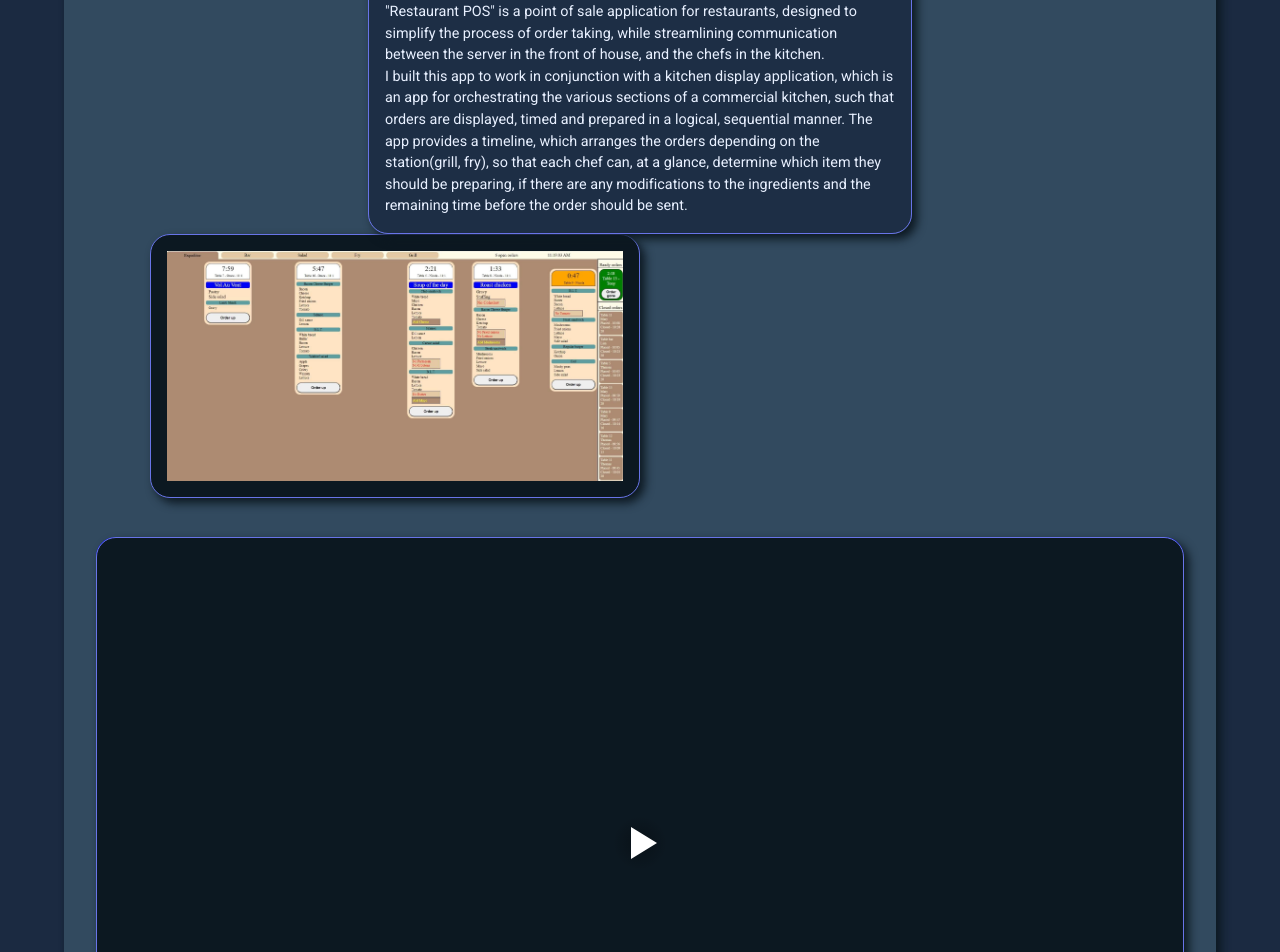
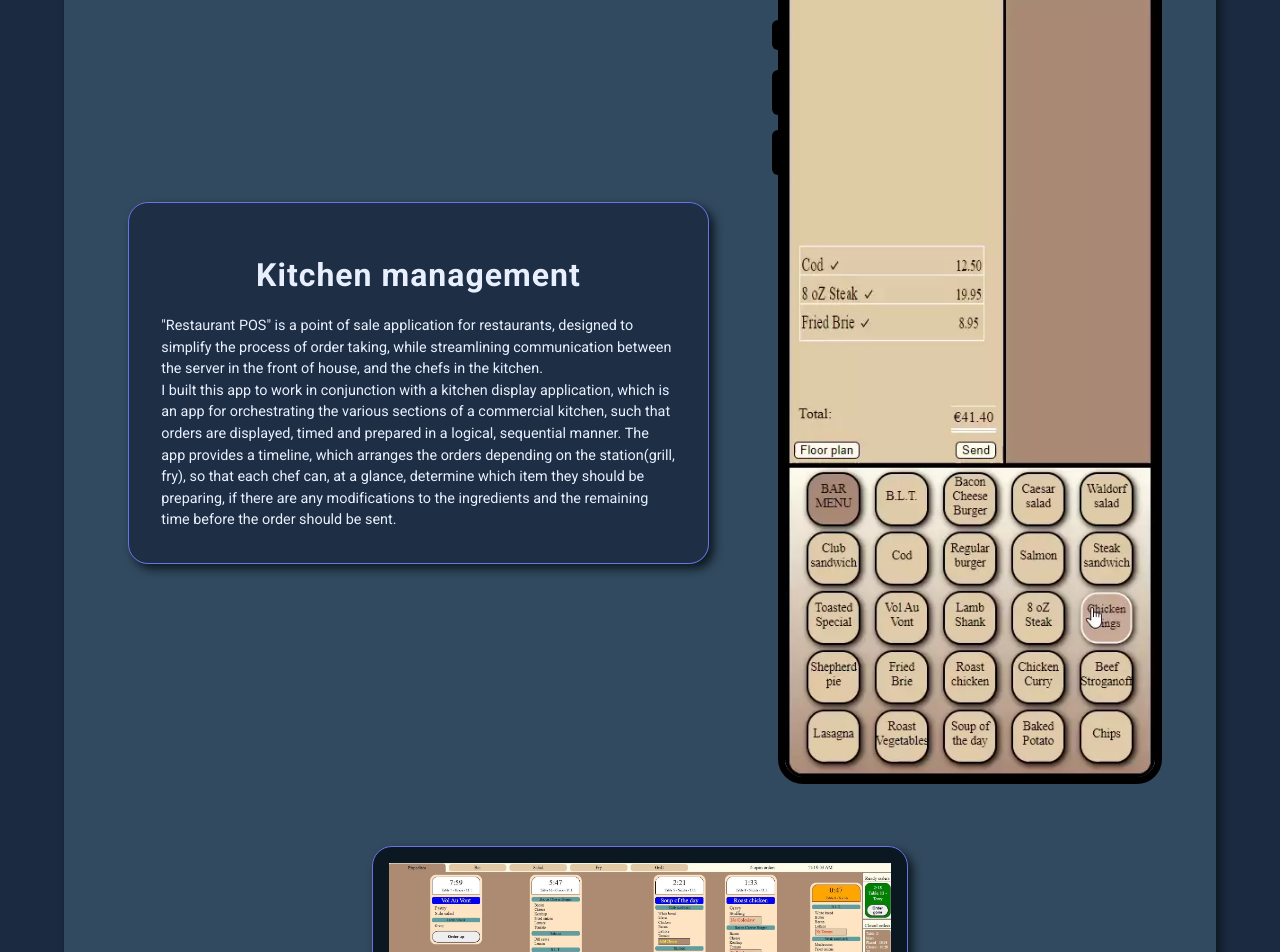
Before and after one commit to John-Paul-Larkin/portfolioVer2, a React (Vite) app: page / in a window 1280 px wide. Shown: the part 960-1912 px from the top of the page. Built offline with nearby package versions, Linux system fonts and the light colour scheme; no server answers.

Commit message:
before grid

```diff
--- a/src/Components/Projects/KitchenDisplayImage.css
+++ b/src/Components/Projects/KitchenDisplayImage.css
@@ -2,10 +2,12 @@
   display: none;
 }
 
-@media (min-width: 650px) {
+@media (min-width: 700px) {
     .kitchen-display-wrapper {
-        width: 90%;
+        max-width: calc(50% - .5rem);
         margin: 0 auto;
+        display: flex;
+        align-items: center;
       }
 
       .kitchen-display {
@@ -14,7 +16,7 @@
         border-radius: 20px;
         padding: 1rem;
         border: 1px solid var(--clr-four);
-        width: 50%;
+        width: 100%;
         box-shadow: 5px 5px 10px var(--clr-one);
       }
 }
--- a/src/Components/Projects/KitchenDisplayImage.tsx
+++ b/src/Components/Projects/KitchenDisplayImage.tsx
@@ -1,6 +1,6 @@
 import { motion } from "framer-motion";
 import kitchenDisplay from "../../Assets/Images/KitchenDisplay.jpg";
-import './KitchenDisplayImage.css';
+import "./KitchenDisplayImage.css";
 
 export default function KitchenDisplayImage() {
   const animate = {
@@ -13,14 +13,14 @@ export default function KitchenDisplayImage() {
     },
   };
 
-  const initialLeft = {
+  const initialRight = {
     opacity: 0.1,
-    x: -100,
+    x: 100,
   };
 
   return (
     <div className="kitchen-display-wrapper">
-      <motion.div initial={initialLeft} whileInView={animate} className="kitchen-display img-btn-container">
+      <motion.div initial={initialRight} whileInView={animate} className="kitchen-display img-btn-container">
         <img src={kitchenDisplay} alt="" />
         <div className="overlay">
           <div className="overlay-text">
--- a/src/Components/Projects/PosDescription.css
+++ b/src/Components/Projects/PosDescription.css
@@ -1,10 +1,18 @@
+.description-wrapper {
+  z-index: 3;
+  display:flex;
+  align-items: center;
+  justify-content: center;
+  width:100%;
+  padding-top: 2rem;
+}
+
 .project1 .description {
+  width:90%;
   padding: 1rem;
   font-size: 0.9rem;
-  display: inline-block;
-  background-color: var(--clr-one);
+  /* display: inline-block; */
   border-radius: 20px;
-  z-index: 3;
   border: 1px solid var(--clr-four);
   background: rgba(27, 42, 65, 0.85); /* --clr-two as rgb   */
 }
@@ -17,12 +25,15 @@
   padding: 1rem 1rem;
 }
 
-@media (min-width: 650px) {
+@media (min-width: 700px) {
   .project1 .description {
-    padding: 1rem;
-    max-width: 50%;
+    padding: 2rem;
     opacity: 1;
     height: fit-content;
     box-shadow: 5px 5px 10px var(--clr-one);
   }
+
+  .description-wrapper {
+    max-width: calc(60% - 0.5rem);
+  }
 }
--- a/src/Components/Projects/PosDescription.tsx
+++ b/src/Components/Projects/PosDescription.tsx
@@ -1,5 +1,5 @@
 import { motion } from "framer-motion";
-import './PosDescription.css'
+import "./PosDescription.css";
 
 export default function PosDescription() {
   const animate = {
@@ -23,6 +23,7 @@ export default function PosDescription() {
   };
 
   return (
+    <motion.div initial={initialLeft} whileInView={animate} className="description-wrapper">
       <motion.div initial={initialLeft} whileInView={animate} className="description">
         <motion.h3 initial={initial} whileInView={animate}>
           Kitchen management
@@ -38,5 +39,6 @@ export default function PosDescription() {
           if there are any modifications to the ingredients and the remaining time before the order should be sent.
         </p>
       </motion.div>
+    </motion.div>
   );
 }
--- a/src/Components/Projects/PosImage.css
+++ b/src/Components/Projects/PosImage.css
@@ -1,34 +1,74 @@
+.pos-outer-wrapper {
+  width: 100%;
+  height: 100%;
+  position: absolute;
+  z-index: 1;
+}
+
 .pos-wrapper {
+  filter: brightness(40%);
+  height: 100%;
+  width: 100%;
   display: flex;
   align-items: center;
   justify-content: center;
-  position: absolute;
-  height: 100%;
-  width: 100%;
-  /* top: 50%; */
-  /* transform:translateX(-50%); */
-  z-index: 1;
-  filter: brightness(40%);
+  position: relative;
+}
+
+.pos-image-wrapper {
+  display: flex;
+  justify-content: center;
+  height: 90%;
+  width: fit-content;
 }
 
 .pos-image {
-    height:80%;
+  border: 7px solid black;
+  border-radius: 25px;
+}
+
+.notch {
+  position: absolute;
+  width: 6px;
+  height: 45px;
+  background-color: black;
+  left: 15px;
+  border-radius: 100px 0 0 100px;
+}
+
+.n1 {
+  top: 70px;
+  height: 30px;
+}
+
+.n2 {
+  top: 120px;
+}
+
+.n3 {
+  top: 180px;
 }
 
 .pos-wrapper img {
-  border-radius: 14px;
+  /* border-radius: 14px; */
 }
 
 .phone-outline {
   display: none;
 }
 
-@media (min-width: 650px) {
+@media (min-width: 700px) {
+  .pos-outer-wrapper {
+    display: inline-block;
+    width: auto;
+    height: auto;
+    position: static;
+    /* width: 200px; */
+  }
+
   .pos-wrapper {
-    display: inline-block;
-    position: relative;
     filter: none;
-    width:250px;
+    /* position: relative; */
     /* z-index: 1; */
   }
 
--- a/src/Components/Projects/PosImage.tsx
+++ b/src/Components/Projects/PosImage.tsx
@@ -1,7 +1,7 @@
 import { motion } from "framer-motion";
 import PhoneBorder from "../../Assets/Images/PhoneBorder.png";
 import posMove from "../../Assets/Images/PosMove.webp";
-import './PosImage.css';
+import "./PosImage.css";
 
 const initialRight = {
   opacity: 0.1,
@@ -22,9 +22,14 @@ const animate = {
 
 export default function PosImage() {
   return (
-    <motion.div initial={initialRight} whileInView={animate} className="pos-wrapper img-btn-container">
-      <img src={PhoneBorder} className="phone-outline" alt="phone border outline" />
+    <motion.div initial={initialRight} whileInView={animate} className="pos-outer-wrapper">
+      <div className="pos-wrapper">
+        {/* <img src={PhoneBorder} className="phone-outline" alt="phone border outline" /> */}
+        <div className="pos-image-wrapper img-btn-container">
           <img src={posMove} className="pos-image" alt="animated image of the point of sale app in action" />
+          <div className="notch n1"></div>
+          <div className="notch n2"></div>
+          <div className="notch n3"></div>
 
           <div className="overlay"></div>
           <form target="_blank">
@@ -37,6 +42,8 @@ export default function PosImage() {
               Live
             </button>
           </form>
+        </div>
+      </div>
     </motion.div>
   );
 }
--- a/src/Components/Projects/Projects.css
+++ b/src/Components/Projects/Projects.css
@@ -6,12 +6,11 @@
 .project1 {
   display: flex;
   flex-wrap: wrap;
-  justify-content: space-around;
-  padding: 2rem;
+  /* justify-content: space-around; */
   position: relative;
+  gap: 1rem;
+  height: auto;
 }
-
-
 
 /* CSS for image overlay   */
 /* reveals the buttons for projects links */
@@ -24,7 +23,11 @@
   display: none;
 }
 
-@media (min-width: 650px) {
+@media (min-width: 700px) {
+  .project1 {
+    padding: 2rem;
+  }
+
   .img-btn-container {
     position: relative;
   }
@@ -95,7 +98,6 @@
   .live-btn {
     left: 66%;
     display: block;
-
   }
 
   .img-btn-container:hover .highlight-btn {
--- a/src/Components/Projects/Projects.tsx
+++ b/src/Components/Projects/Projects.tsx
@@ -10,9 +10,9 @@ export default function Projects() {
       <div className="container">
         <div className="project1">
           <PosDescription />
+          <PosImage />
           <KitchenDisplayImage />
           <YouTube />
-          <PosImage />
         </div>
       </div>
     </section>
--- a/src/Components/Projects/YouTube.css
+++ b/src/Components/Projects/YouTube.css
@@ -1,11 +1,12 @@
 .player-outer-wrapper {
   width: 100%;
-  /* margin: 0 auto; */
-  padding: 2rem 0;
+  margin: 2rem;
   z-index: 3;
+  margin-top: 0;
 }
 
 .player-wrapper {
+  /* width: 90%; */
   position: relative;
   padding-top: 56.25%; /* Player ratio: 100 / (1280 / 720) */
   background-color: blue;
@@ -21,12 +22,15 @@
   background-color: var(--clr-one);
   border-radius: 20px;
   z-index: 3;
-  opacity: 0.95;
   box-shadow: 5px 5px 10px var(--clr-one);
 }
 
-@media (min-width: 650px) {
+@media (min-width: 700px) {
   .react-player {
     opacity: 1;
   }
+
+  .player-outer-wrapper {
+    max-width: 60%;
+  }
 }
--- a/src/Components/Projects/YouTube.tsx
+++ b/src/Components/Projects/YouTube.tsx
@@ -4,13 +4,13 @@ import ReactPlayer from "react-player/youtube";
 import "./YouTube.css";
 
 export default function YouTube() {
-  const initialRight = {
+  const initialLeft = {
     opacity: 0.1,
-    x: 100,
+    x: -100,
   };
 
   const animate = {
-    opacity: 1,
+    opacity: .85,
     y: 0,
     x: 0,
     transition: {
@@ -20,7 +20,7 @@ export default function YouTube() {
   };
 
   return (
-    <motion.div initial={initialRight} whileInView={animate} className="player-outer-wrapper">
+    <motion.div initial={initialLeft} whileInView={animate} className="player-outer-wrapper">
       <div className="player-wrapper">
         <ReactPlayer
           className="react-player"
```
Lines whose indentation alone changed are shown as unchanged.
